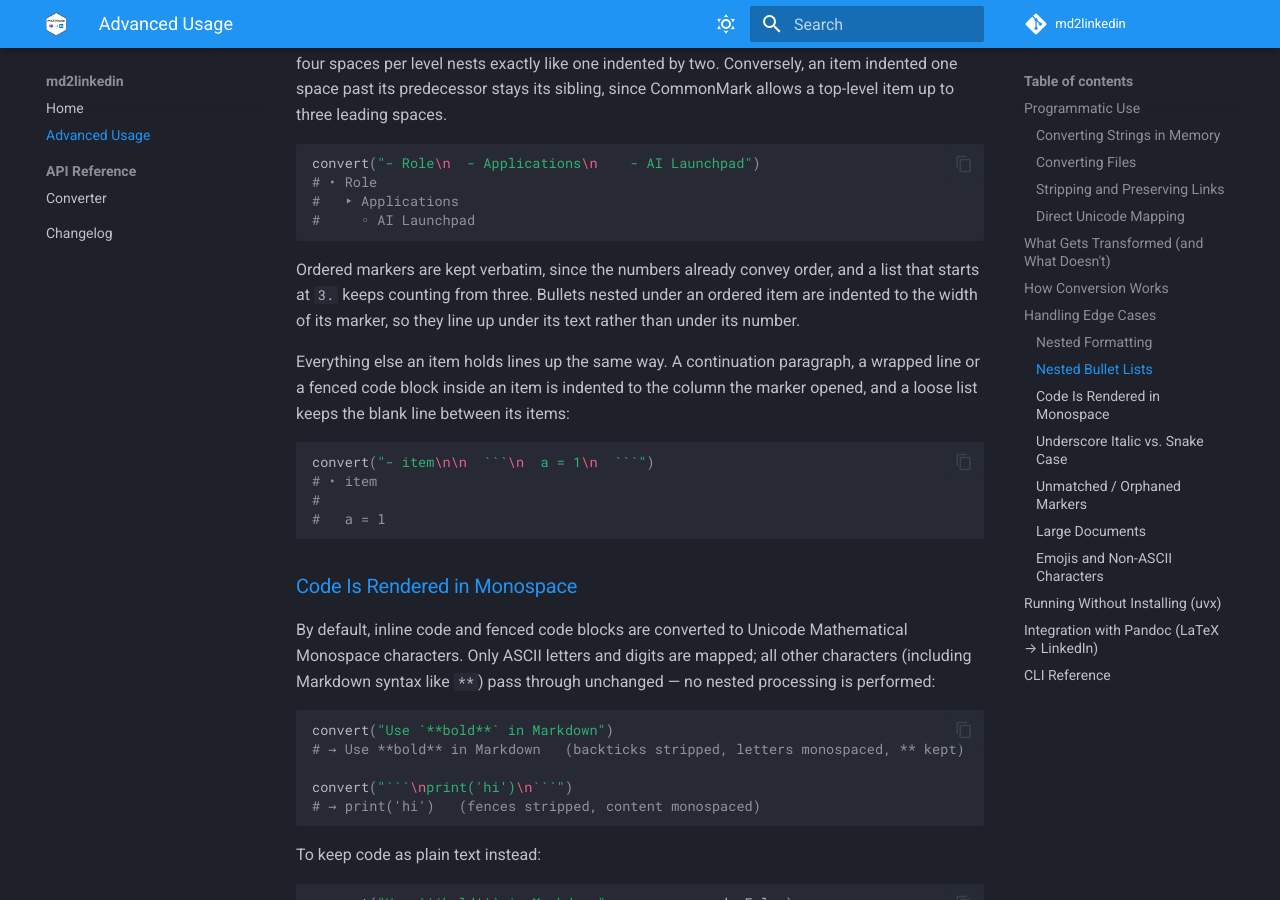
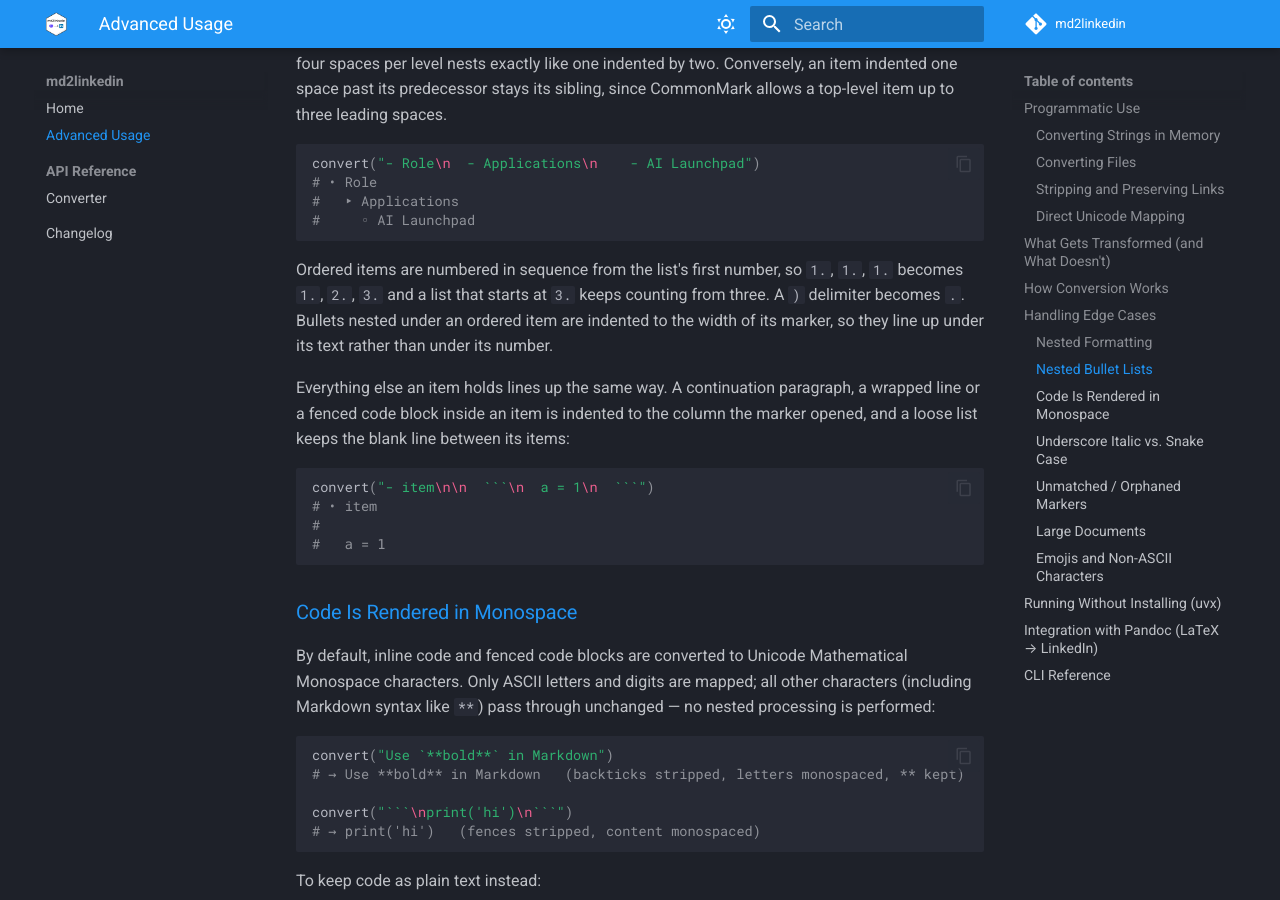
Before and after one commit to IndrajeetPatil/md2linkedin, an MkDocs documentation site: the page built from docs/advanced.md, in a window 1280 px wide and 900 px high, scrolled down 4149 px. Built offline with MkDocs 1.6.1 and Material for MkDocs 9.7.7, drawn with Linux system fonts in a browser that asks for light colours; comment, search, counter and statistics services are not loaded; some of the changed text lies outside the part shown.

Commit message:
docs: correct ordered-list and h1 output descriptions
Ordered items are renumbered in sequence from the list's first number
(`1.`, `1.` becomes `1.`, `2.`, and `1)` becomes `1.`), not kept
verbatim as the README and advanced guide claimed. Level-one headings
are also uppercased, which neither page mentioned.

````diff
--- a/docs/advanced.md
+++ b/docs/advanced.md
@@ -91,7 +91,7 @@
 | `- item`                                  | `• item`                               |
 | `  - nested`                              | `  ‣ nested`                           |
 | `    - nested twice`                      | `    ◦ nested twice`                   |
-| `1. item`                                 | `1. item` (numbers kept verbatim)      |
+| `1. item` / `1) item`                     | `1. item` (renumbered in sequence)     |
 | `\| a \| b \|` table                      | Bold header, cells joined by `\|`      |
 | `> blockquote`                            | `> ` prefix removed, at every depth    |
 | `---` / `* * *` thematic break            | Dropped                                |
@@ -169,8 +169,9 @@
 #     ◦ AI Launchpad
 ```
 
-Ordered markers are kept verbatim, since the numbers already convey order, and
-a list that starts at `3.` keeps counting from three. Bullets nested under an
+Ordered items are numbered in sequence from the list's first number, so
+`1.`, `1.`, `1.` becomes `1.`, `2.`, `3.` and a list that starts at `3.` keeps
+counting from three. A `)` delimiter becomes `.`. Bullets nested under an
 ordered item are indented to the width of its marker, so they line up under
 its text rather than under its number.
 
````
Also changed, not shown: other parts of docs/advanced.md (+1 -1 lines), README.md (+2 -2 lines).
